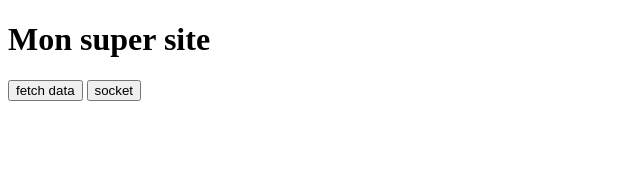
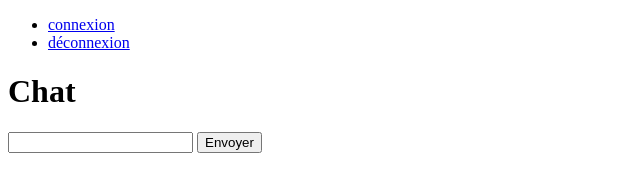
Before and after one commit to IIM-Creative-Technology/Node.js-A2.2-TeamAl, a plain HTML site: page frontend/index.html in a window 1280 px wide. Shown: the whole page, without its empty margins (0-640 px from the left). Drawn offline with nearby package versions, Linux system fonts and the light colour scheme; no server answers.

Commit message:
:technologist:

```diff
--- a/backend/package.json
+++ b/backend/package.json
@@ -5,7 +5,7 @@
   "main": "script.js",
   "scripts": {
     "test": "echo \"Error: no test specified\" && exit 1",
-    "dev":"node --watch script.js"
+    "dev": "node --watch script.js"
   },
   "author": "team Al",
   "license": "ISC",
@@ -13,6 +13,7 @@
   "dependencies": {
     "cors": "^2.8.5",
     "express": "^4.18.2",
+    "mongoose": "^6.9.0",
     "node": "^19.4.0",
     "socket.io": "^4.5.4"
   }
--- a/frontend/index.html
+++ b/frontend/index.html
@@ -7,9 +7,20 @@
     <title>Document</title>
   </head>
   <body>
-    <h1>Mon super site</h1>
-    <button id="btn">fetch data</button>
-    <button id="btnSocket">socket</button>
+    <nav>
+      <ul>
+        <li><a href="#">connexion</a></li>
+        <li><a href="#">déconnexion</a></li>
+      </ul>
+    </nav>
+
+    <h1>Chat</h1>
+    <div id="socket-chat">
+      <div id=""messages>
+        <input type="text" id="message" />
+        <button type="submit" onclick="send()">Envoyer</button>
+      </div>
+    </div>
 
     <script src="http://localhost:3000/socket.io/socket.io.js"></script>
     <script src="index.js"></script>
```
Also changed, not shown: backend/script.js (+19 -12 lines), 3 other files.
